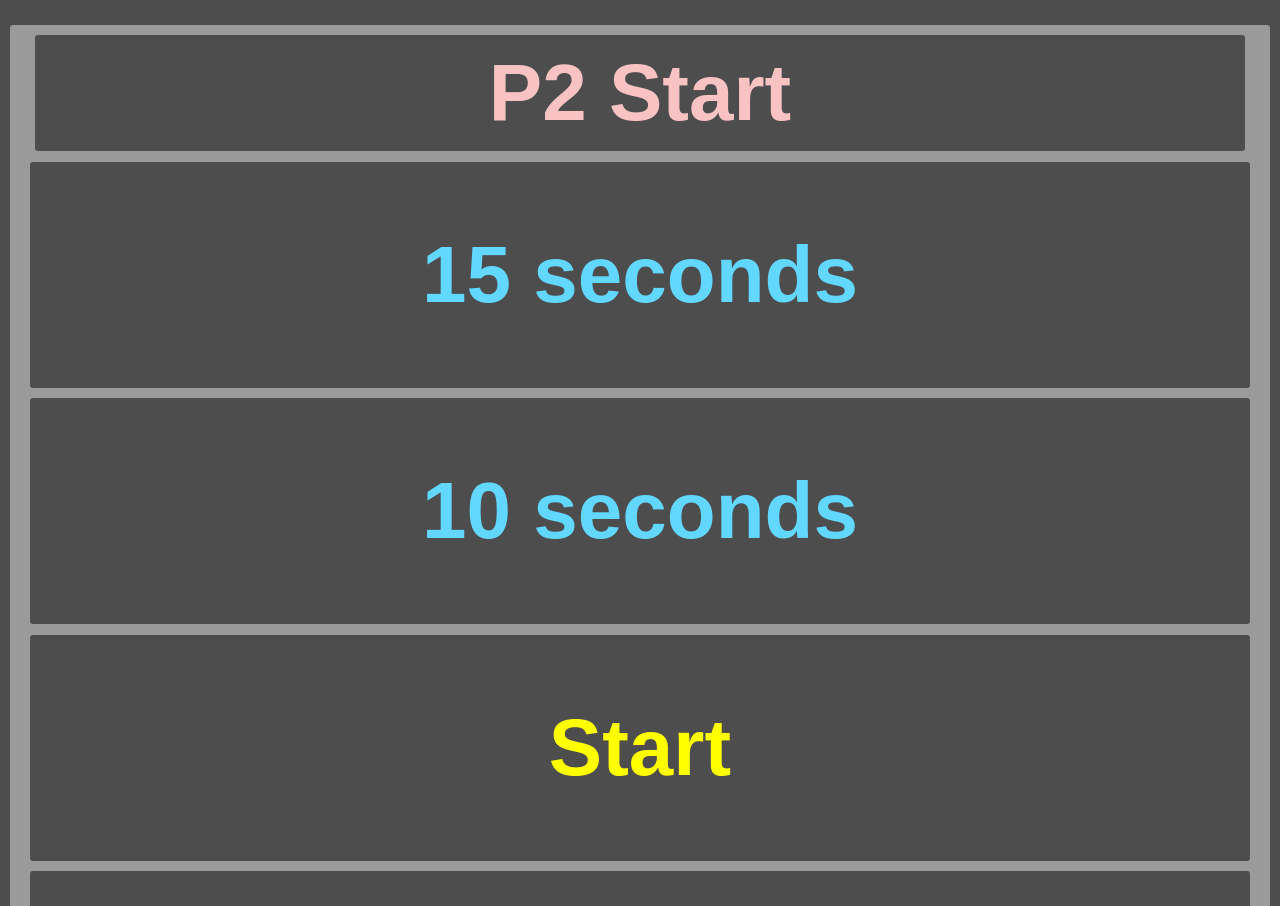
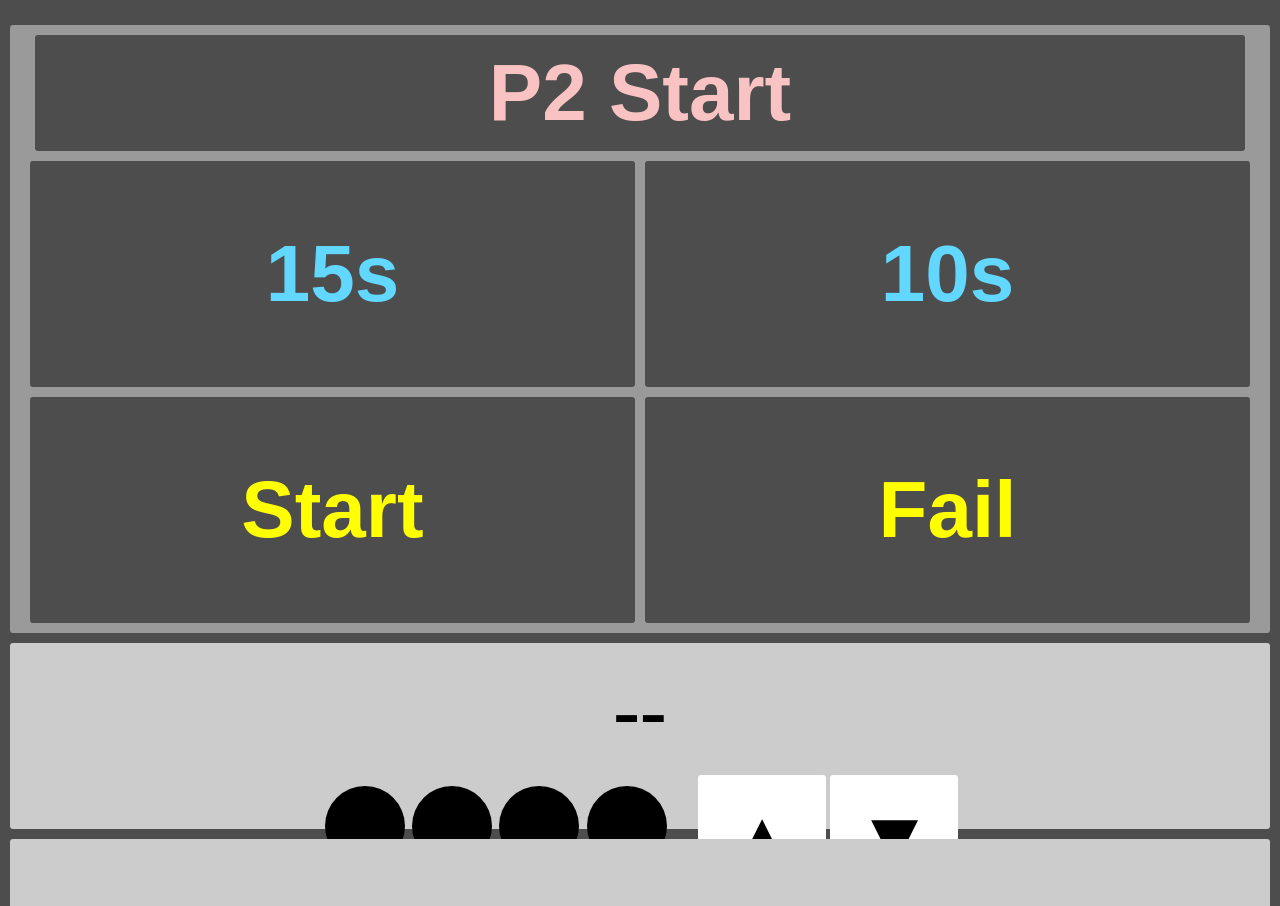
Before and after one commit to mepoIe/kalostimerm, a plain HTML site: page index.html in a window 1280 px wide. Shown: the top 906 px of the page. Drawn offline with Linux system fonts and the light colour scheme.

Commit message:
Update index.html

```diff
--- a/index.html
+++ b/index.html
@@ -45,7 +45,7 @@
     Systems:
     <b id="systemsOnline">0</b>
     <span class="updown-container" style="margin-left: 6px">
-      <button class="button2 systems" onclick="incSystems()" style="margin-bottom: 2px">
+      <button class="button2 systems" onclick="incSystems()">
         ▲ <!-- &#9650 -->
       </button>
       <button class="button2 systems" onclick="decSystems()">
@@ -53,21 +53,20 @@
       </button>
     </span>
   </p>
-  <p class="left" id="bindBox" style="margin-left: 20px; margin-right: 20px; font-size: 12px;">
+  <p class="left grid-2" id="bindBox" style="margin-left: 20px; margin-right: 20px; margin-top: 10px; font-size: 12px;">
     <!-- Bind -->
-    <button class="button1 bind" onclick="bind(15)" style="margin-bottom: 10px;">
-      <p>15 seconds</p>
+    <button class="button1 bind" onclick="bind(15)">
+      <p>15s</p>
     </button>
     <button class="button1 bind" onclick="bind(10)">
-      <p>10 seconds</p>
+      <p>10s</p>
     </button>
   </p>
-  <p class="left" id="testBox" style="margin-left: 20px; margin-right: 20px; font-size: 12px;">
+  <p class="left grid-2" id="testBox" style="margin-left: 20px; margin-right: 20px; font-size: 12px;">
     <!-- Test  -->
-    <button class="button1 test" onclick="phaseTest()" style="margin-bottom: 10px;">
+    <button class="button1 test" onclick="phaseTest()">
       <p>Start</p>
     </button>
-    <br />
     <button class="button1 test" onclick="failTest()">
       <p>Fail</p>
     </button>
```
